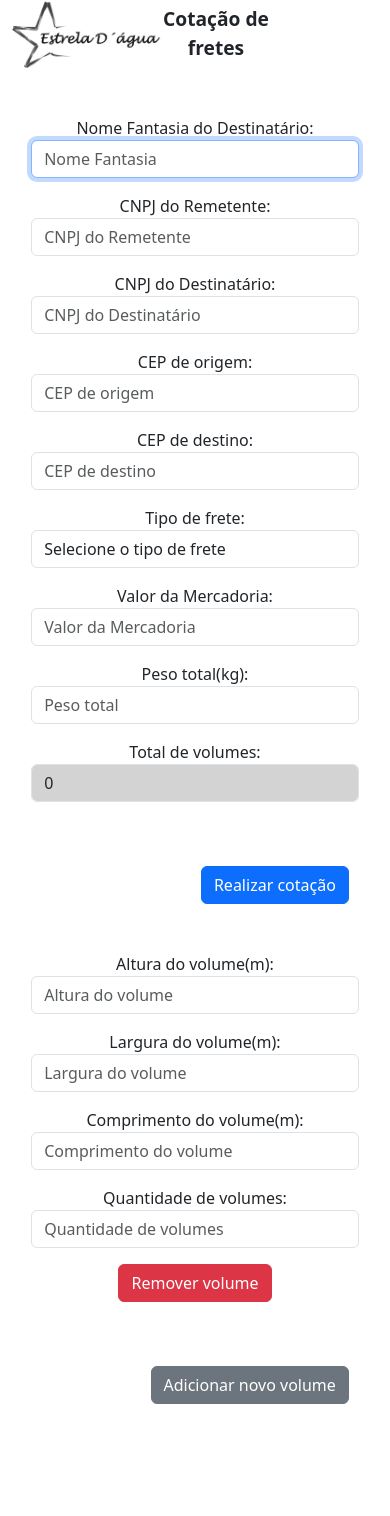
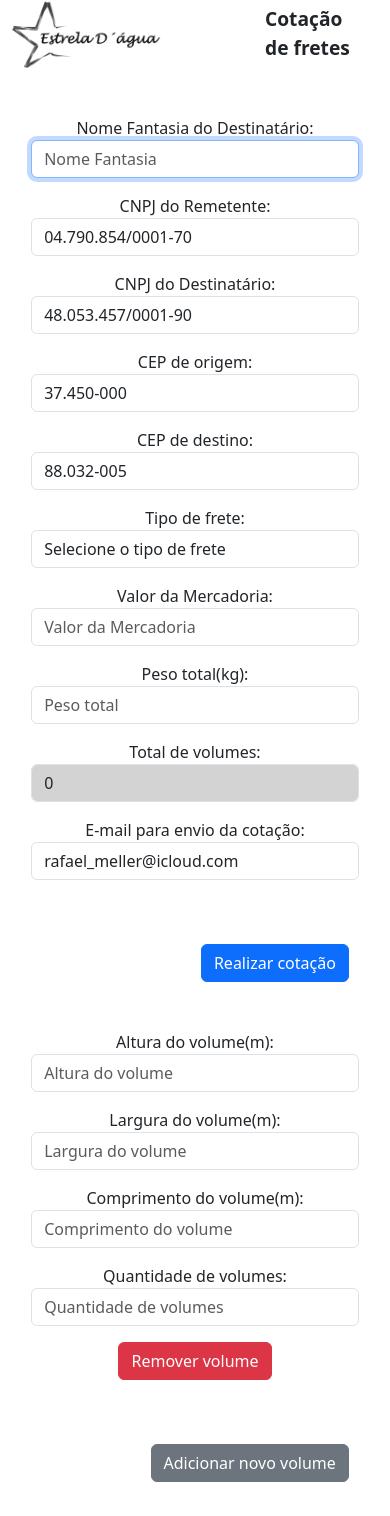
Before and after one commit to rafaelmeller/freight-API, a Flask app: page / in a window 390 px wide. Shown: the top 1516 px of the page. Before the commit the page ends 1404 px from the top, so only its background shows below. Run offline with Flask 3, Linux system fonts and the light colour scheme.

Commit message:
Updating entire app with minor bugs solved

```diff
--- a/app.py
+++ b/app.py
@@ -6,7 +6,7 @@ from datetime import datetime
 from flask import Flask, render_template, request
 from helpers import (
     send_email, format_datetime, format_currency, sanitize_text, sanitize_int, sanitize_float,
-    get_patrus_headers, BRASPRESS_HEADERS, BRASPRESS_URL, PATRUS_URL, CUBIC_FACTOR, RECIPIENT_EMAIL
+    get_patrus_headers, BRASPRESS_HEADERS, BRASPRESS_URL, PATRUS_URL, CUBIC_FACTOR
 )
 
 app = Flask(__name__)
@@ -40,6 +40,12 @@ async def submit():
     nome_fantasia = request.form['nome_fantasia']
 
     modalidade = "R"
+
+    try:
+        email_envio = request.form['email_envio']
+        email_envio = email_envio.strip()
+    except ValueError:
+        return error("E-mail do destinatário inválido", 400)
 
     try:
         cnpj_tomador = request.form['cnpj_remetente']
@@ -116,6 +122,7 @@ async def submit():
         })
 
     round_cubic_weight = round(total_cubic_weight, 2)
+    valor_mercadoria = format_currency(vlr_mercadoria)
 
     braspress_data = {
         "cnpjRemetente": cnpj_remetente,
@@ -150,7 +157,7 @@ async def submit():
         "tipoFrete": tipo_frete,
         "cepOrigem": cep_origem,
         "cepDestino": cep_destino,
-        "vlrMercadoria": vlr_mercadoria,
+        "vlrMercadoria": valor_mercadoria,
         "peso": peso_total,
         "volumes": volumes_total,
         "pesoCubado": total_cubic_weight,
@@ -195,6 +202,7 @@ async def submit():
 
         #TEST
         print("Results 0")
+        print(results[0]['prazo'])
         print(results[0])
 
     # Patrus
@@ -207,15 +215,17 @@ async def submit():
 
         #TEST
         print("Result 1")
+        print(results[1]['EntregaPrevista'])
         print(results[1])
 
     # SENDING EMAIL
+    recipient_email = email_envio
     date = datetime.now().strftime("%d/%m/%Y às %H:%M")
     price = f"{vlr_mercadoria:.2f}"
     subject = f"Cotação para {nome_fantasia} | valor do pedido: R$ {price} | {date}"
     html_content = render_template('email_result.html', results=results, errors=errors, data=main_data, header_error=header_error, date=date)
 
-    email_success, email_error = send_email(subject, RECIPIENT_EMAIL, html_content)
+    email_success, email_error = send_email(subject, recipient_email, html_content)
 
     return render_template('result.html', results=results, errors=errors, data=main_data, header_error=header_error, email_success=email_success, email_error=email_error)
 
--- a/static/app.js
+++ b/static/app.js
@@ -28,6 +28,9 @@ document.addEventListener('DOMContentLoaded', function() {
     // Attach the formatCEP function to the CEP input fields
     document.getElementById('cepOrigem').addEventListener('input', formatCEP);
     document.getElementById('cepDestino').addEventListener('input', formatCEP);
+
+    // Attach the formatEmail function to the e-mail input field
+    document.getElementById('emailEnvio').addEventListener('input', formatEmail);
 });
 
 
@@ -64,6 +67,21 @@ function formatCEP(event) {
     }
 
     input.value = value;
+}
+
+function formatEmail(event) {
+    const input = event.target;
+    let value = input.value;
+
+    // Regular expression for validating email format
+    const emailPattern = /^[^\s@]+@[^\s@]+\.[^\s@]+$/;
+
+    // Check if the email format is valid
+    if (!emailPattern.test(value)) {
+        input.setCustomValidity('Por favor, insira um e-mail válido.');
+    } else {
+        input.setCustomValidity('');
+    }
 }
 
 function updateVolumeFields() {
--- a/static/styles.css
+++ b/static/styles.css
@@ -88,6 +88,11 @@
     margin-top: 20px;
 }
 
+.quotation-heading {
+    margin-top: 30px;
+    margin-bottom: 20px;
+}
+
 .quotation-table {
     width: 100%;
     max-width: 800px;
@@ -152,24 +157,31 @@
     justify-content: space-between;
 }
 
-.logo-container, .header-block, .placeholder-right {
+.logo-container {
     flex: 1;
+    text-align: left;
+    order: 1;
 }
 
 .header-block {
     text-align: center;
     font-size: 1.5rem;
     font-weight: bold;
+    flex-wrap: nowrap;
+    flex: 1;
+    order: 2;
+}
+
+.placeholder-right {
+    flex: 1;
+    text-align: left;
+    order: 3;
 }
 
 .button-container {
     display: flex;
     justify-content: flex-end;
     margin: 3rem 0;
-}
-.placeholder-right, .logo-container {
-    flex: 1;
-    text-align: left;
 }
 
 .container-imagem {
@@ -185,13 +197,6 @@ input[readonly] {
 .no-list-style {
     list-style-type: none;
     padding: 0;
-}
-
-.quotation-table-title {
-    text-align: center;
-    width: 100%;
-    font-weight: bold;
-    font-size: 1.2rem;
 }
 
 .small-text {
@@ -224,7 +229,14 @@ input[readonly] {
     }
 
     .header-block {
-        font-size: 1.2rem; /* Make the header smaller */
+        order: 3;
+        font-size: 1rem; /* Make the header smaller */
+        margin-right: 10px;
+        text-align: left;
+    }
+
+    .placeholder-right {
+        order: 2;
     }
 
     .row {
--- a/templates/email_result.html
+++ b/templates/email_result.html
@@ -70,7 +70,7 @@
                         <p><strong>ID:</strong> {{ results[0].id }}</p>
                         <p><strong>Previsão:</strong> {{ results[0].entrega }}</p>
                         <p><strong>Prazo:</strong> {{ results[0].prazo }} dias</p>
-                        <p><strong>Valor do frete:</strong> R$ {{ "%.2f"|format(results[0].totalFrete|float) }}</p>
+                        <p><strong>Valor do frete:</strong> {{ results[0].totalFrete }}</p>
                         <p><strong>Tipo de Frete:&nbsp;</strong>
                             {% if data.tipoFrete == "1" %}
                                 CIF
@@ -104,7 +104,7 @@
                             <p><strong>ID:</strong> - </p>
                             <p><strong>Previsão:</strong> {{ results[1].entrega }}</p>
                             <p><strong>Prazo:</strong> {{ results[1].prazo }} dias</p>
-                            <p><strong>Valor do frete:</strong> R$ {{ "%.2f"|format(results[1].ValorFrete|float) }}</p>
+                            <p><strong>Valor do frete:</strong> {{ results[1].ValorFrete }}</p>
                             <p><strong>Tipo de Frete:&nbsp;</strong>CIF</p>
                             <p class="small-text">Obs: trabalha somente com CIF</p>
                         </div>
@@ -147,7 +147,7 @@
                 </td>
             </tr>
             <tr class="table-row">
-                <td class="table-column"><strong>Valor da Mercadoria:&nbsp;</strong> R$ {{ "%.2f"|format(data.vlrMercadoria|float) }}</td>
+                <td class="table-column"><strong>Valor da Mercadoria:&nbsp;</strong> {{ data.vlrMercadoria }}</td>
                 <td class="table-column"><strong>Peso:&nbsp;</strong> {{ data.peso }} kg</td>
             </tr>
             <tr class="table-row">
--- a/templates/error.html
+++ b/templates/error.html
@@ -4,7 +4,7 @@
 {% block main %}
     <h5 class="text-center">(Erro {{ code }}): {{ error_message }}</h5>
     <div class="container-imagem">
-        <img alt="Erro {{ code }}" class="border img-fluid" src="{{ url_for('static', filename='error_icon.png') }}" title="Erro {{ code }}">    </div>
+        <img alt="Erro {{ code }}" class="border img-fluid" src="{{ url_for('static', filename='logos-icons/error_icon.png') }}" title="Erro {{ code }}">    </div>
     {% if errorList %}
     <div class="error-list">
         <p class="text-center">Data e Hora do Erro: {{ dateTime }}</p>
--- a/templates/index.html
+++ b/templates/index.html
@@ -22,21 +22,21 @@
         <div class="row">
             <div class="col-md-6 mb-3">
                 <label for="cnpjRemetente">CNPJ do Remetente:</label>
-                <input required autocomplete="off" class="form-control" type="text" name="cnpj_remetente" id="cnpjRemetente" placeholder="CNPJ do Remetente">
+                <input required autocomplete="off" class="form-control" type="text" name="cnpj_remetente" id="cnpjRemetente" placeholder="CNPJ do Remetente" value="04.790.854/0001-70">
             </div>
             <div class="col-md-6 mb-3">
                 <label for="cnpjDestinatario">CNPJ do Destinatário:</label>
-                <input required autocomplete="off" class="form-control" type="text" name="cnpj_destinatario" id="cnpjDestinatario" placeholder="CNPJ do Destinatário">
+                <input required autocomplete="off" class="form-control" type="text" name="cnpj_destinatario" id="cnpjDestinatario" placeholder="CNPJ do Destinatário" value="48.053.457/0001-90">
             </div>
         </div>
         <div class="row">
             <div class="col-md-6 mb-3">
                 <label for="cepOrigem">CEP de origem:</label>
-                <input required autocomplete="off" class="form-control" type="text" name="cep_origem" id="cepOrigem" placeholder="CEP de origem">
+                <input required autocomplete="off" class="form-control" type="text" name="cep_origem" id="cepOrigem" placeholder="CEP de origem" value="37.450-000">
             </div>
             <div class="col-md-6 mb-3">
                 <label for="cepDestino">CEP de destino:</label>
-                <input required autocomplete="off" class="form-control" type="text" name="cep_destino" id="cepDestino" placeholder="CEP de destino">
+                <input required autocomplete="off" class="form-control" type="text" name="cep_destino" id="cepDestino" placeholder="CEP de destino" value="88.032-005">
             </div>
         </div>
         <div class="row">
@@ -63,6 +63,12 @@
                 <input required id="volumesTotal" class="form-control" type="number" name="volumes_total" readonly>
             </div>
         </div>
+        <div class="row">
+            <div class="col-md-12 mb-3">
+            <label for="emailEnvio">E-mail para envio da cotação:</label>
+            <input required autocomplete="off" class="form-control" type="text" name="email_envio" id="emailEnvio" placeholder="E-mail para envio" value="rafael_meller@icloud.com">
+            </div>
+        </div>
         <div class="button-container">
             <button type="submit" id="submitButton" class="btn btn-primary">Realizar cotação</button>
         </div>
--- a/templates/layout.html
+++ b/templates/layout.html
@@ -4,7 +4,7 @@
     <meta charset="UTF-8">
     <meta name="viewport" content="width=device-width, initial-scale=1.0">
     <title>{% block title %}{% endblock %}</title>
-    <link href="/static/truck_icon.png" rel="icon">
+    <link href="/static/logos-icons/truck_icon.png" rel="icon">
     <link rel="stylesheet" href="{{ url_for('static', filename='styles.css') }}">
     <link href="https://cdn.jsdelivr.net/npm/bootstrap@5.3.3/dist/css/bootstrap.min.css" rel="stylesheet" integrity="sha384-QWTKZyjpPEjISv5WaRU9OFeRpok6YctnYmDr5pNlyT2bRjXh0JMhjY6hW+ALEwIH" crossorigin="anonymous">
     <link href="https://fonts.googleapis.com/css2?family=Montserrat:wght@400;700&display=swap" rel="stylesheet">
@@ -15,7 +15,7 @@
         <div class="container-fluid main-header">
                 <div class="logo-container">
                     <a class="navbar-brand" href="/">
-                        <img src="/static/logo_estrela.jpeg" alt="Logo" class="responsive-logo">
+                        <img src="/static/logos-icons/logo_estrela.jpeg" alt="Logo" class="responsive-logo">
                     </a>
                 </div>
                 <div class="header-block">
@@ -24,7 +24,7 @@
                 <div class="placeholder-right">
                     <!-- Placeholder column for balancing the layout -->
                 </div>
-            </div>
+        </div>
     </nav>
     <main class="container-fluid layout-main py-5 text-center">
         {% block main %}{% endblock %}
```
Also changed, not shown: helpers.py (+16 -10 lines), templates/result.html (+6 -6 lines), static/braspress_logo.png (deleted), static/logos-icons/braspress_logo.jpg (added), static/logos-icons/error_icon.png (renamed from static/error_icon.png), static/logos-icons/logo_estrela.jpeg (renamed from static/logo_estrela.jpeg), static/logos-icons/patrus_logo.jpg (added), static/logos-icons/paulineris_logo.jpg (added), static/logos-icons/truck_icon.png (renamed from static/truck_icon.png), static/patrus_logo.jpg (deleted), static/paulineris_logo.jpg (deleted).
